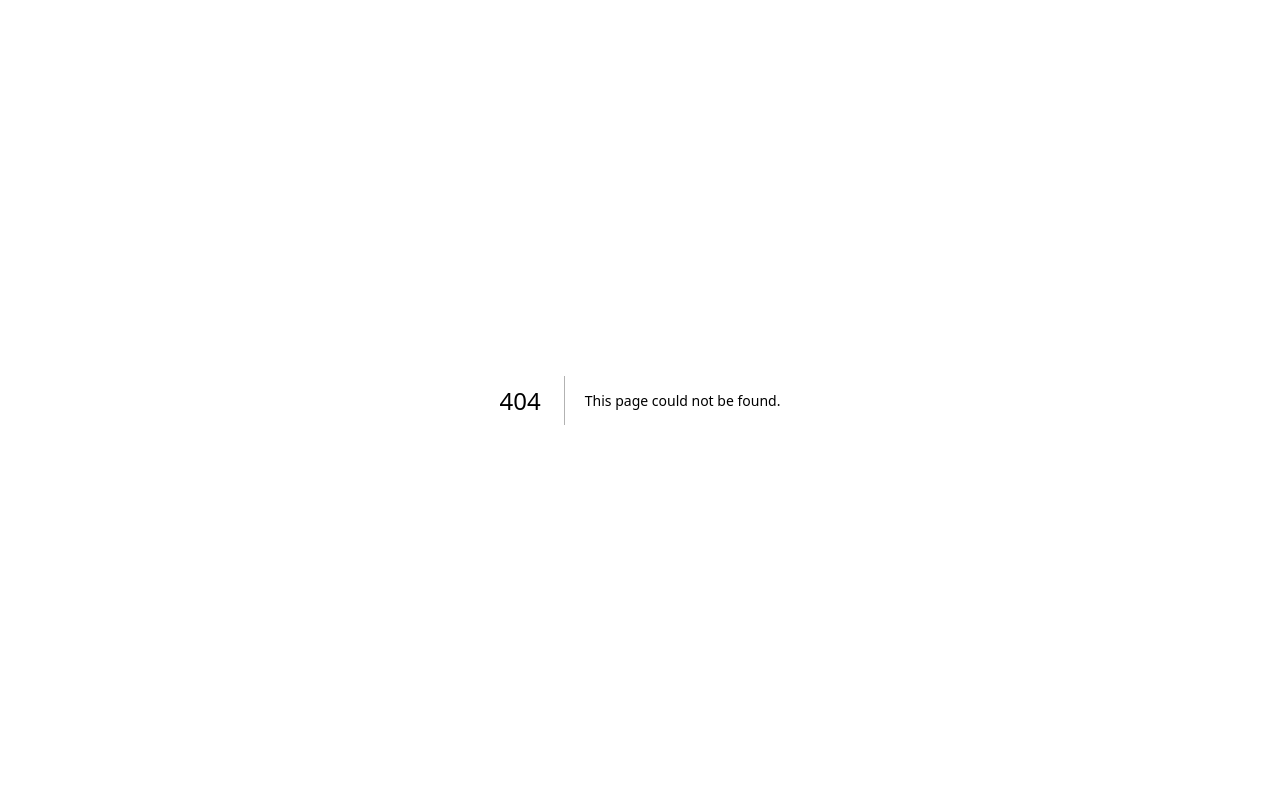
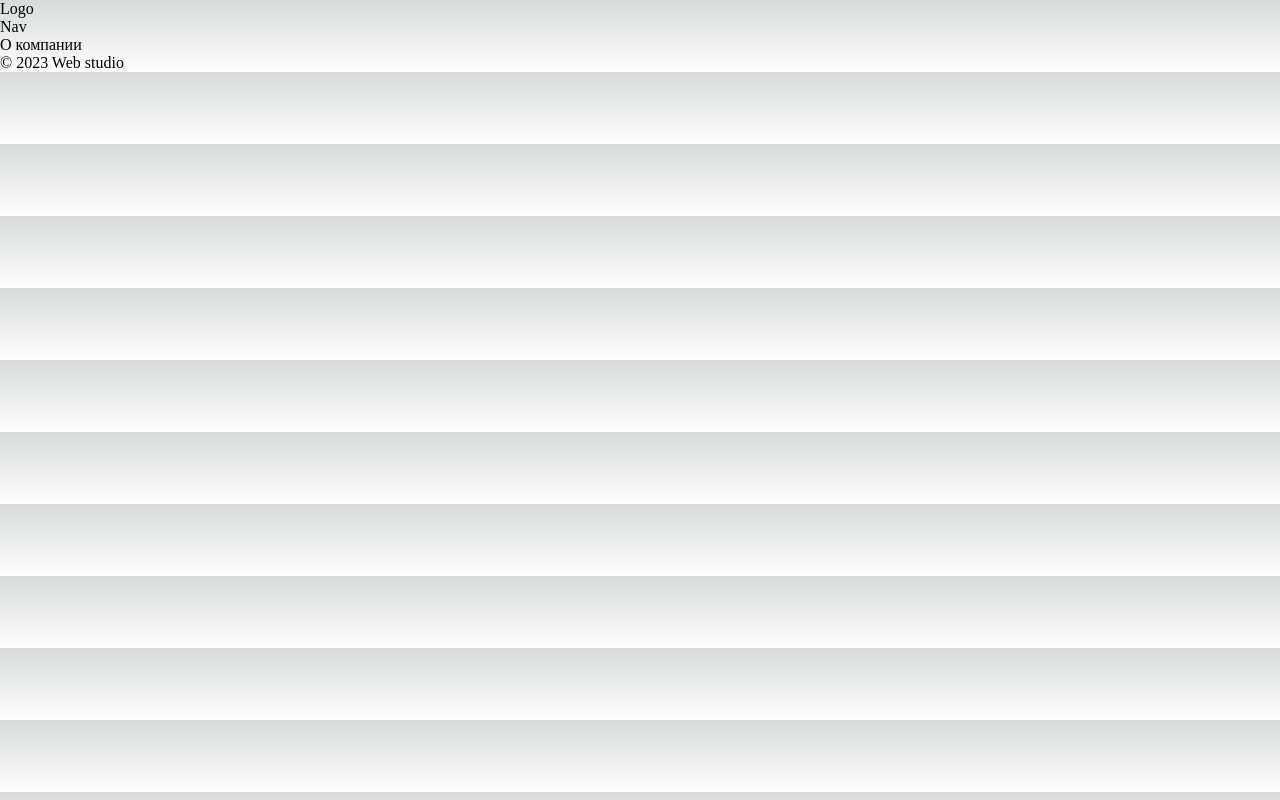
Before and after one commit to User-960/Project-on-Next.js, a Next.js app: page /about in a window 1280 px wide. Before the commit this address had no page. Built offline with nearby package versions, Linux system fonts and the light colour scheme.

Commit message:
feat: create page About

```diff
--- /dev/null
+++ b/pages/about.tsx
@@ -0,0 +1,9 @@
+import Layout from "../components/Layout/layout";
+
+export default function About() {
+  return (
+    <Layout>
+      О компании
+    </Layout>
+  );
+}
```
